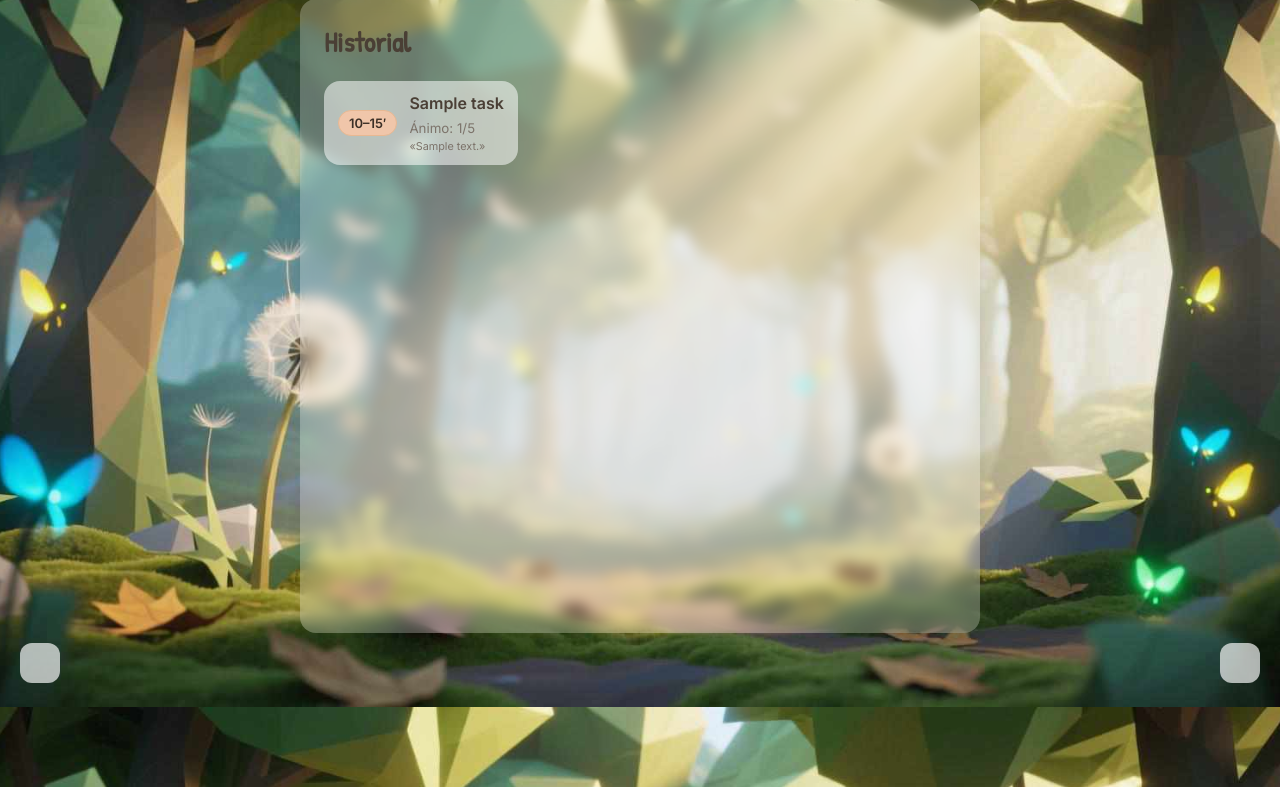
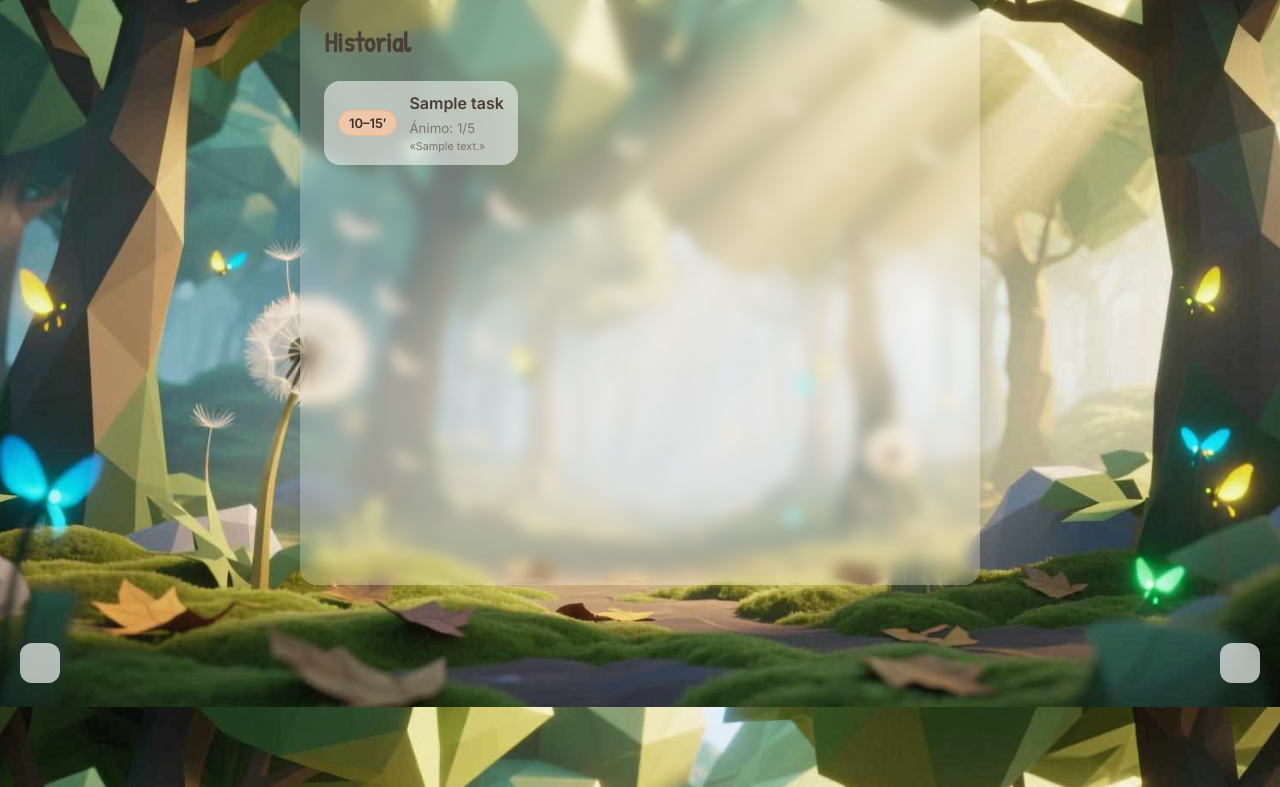
Before and after one commit to dvdgp9/behappier, a PHP site: page /history.php in a window 1280 px wide. Shown: the part 93-880 px from the top of the page. Run offline with PHP 8.4, Linux system fonts and the light colour scheme; the visitor is signed in with stand-in values (Sample User, id 1); tables that the repository leaves empty hold one stand-in row (values such as "Sample post"); some libraries are stand-ins or nearby versions.

Commit message:
Styling historial 3

```diff
--- a/assets/styles.css
+++ b/assets/styles.css
@@ -72,7 +72,7 @@ small.help{color:#7d746b}
 /* History list layout safety: allow flex children to shrink and wrap */
 .history-list .card > div{min-width:0}
 .history-list{overflow-x:hidden; overflow-y:auto; align-content:start; justify-content:start; align-items:start; place-content:start}
-.history-list {height: 66vh}
+.history-list {height: 60vh}
 
 /* History page header */
 .history-header{display:flex; justify-content:space-between; align-items:center; gap:8px; margin-bottom:8px}
```
